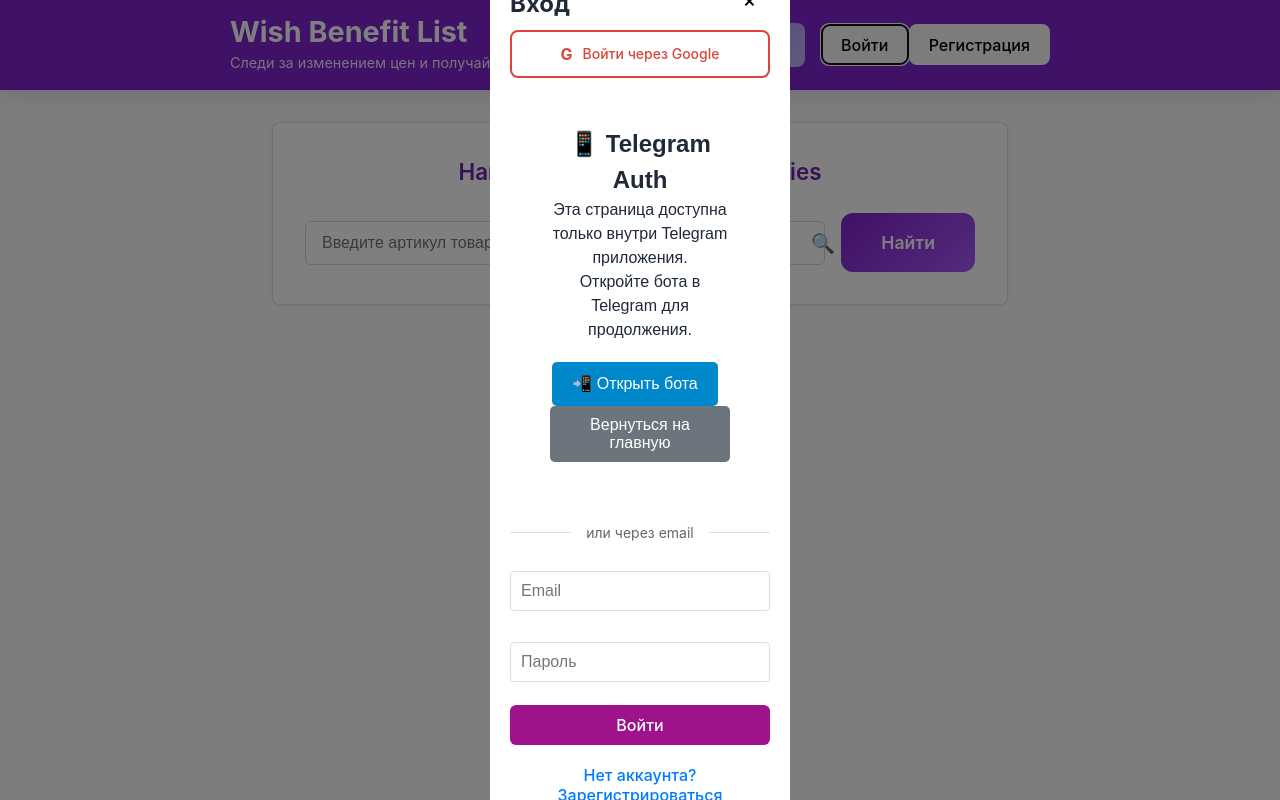
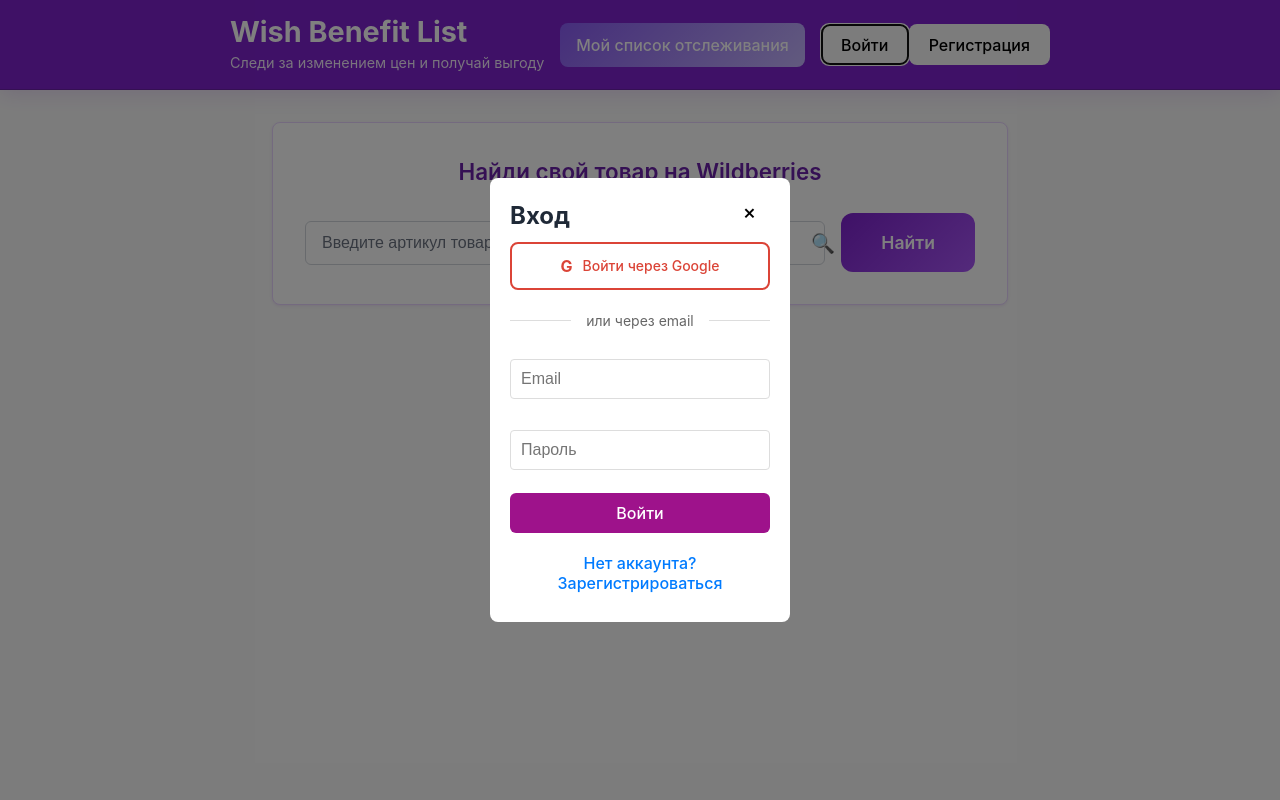
Before and after one commit to ytbobvtyz/market2react, a React (Vite) app in the folder frontend/: page / in a window 1280 px wide. Both pictures are taken after a click on the button "Войти". Built offline with nearby package versions, Linux system fonts and the light colour scheme; no server answers.

Commit message:
front - отключена авторизация через telegram в AuthModal

```diff
--- a/frontend/src/components/AuthModal.jsx
+++ b/frontend/src/components/AuthModal.jsx
@@ -3,7 +3,7 @@
 import './AuthModal.css';
 // Добавляем импорт OAuthButton
 import OAuthButton from './OAuthButton';
-import TelegramAuth from './TelegramAuth';
+// import TelegramAuth from './TelegramAuth';
 
 export function AuthModal({ isLoginMode, onClose, onLogin, switchMode }) {
   const [formData, setFormData] = useState({
@@ -175,19 +175,19 @@
   };
 
   // Обработчик
-  const handleTelegramAuth = async (userData) => {
-    try {
-      const response = await api.post('/auth/telegram', userData);
-      localStorage.setItem('access_token', response.data.access_token);
-      onLogin({
-        user: response.data.user,
-        token: response.data.access_token
-      });
-      onClose();
-    } catch (error) {
-      setErrors({ general: 'Ошибка авторизации через Telegram' });
-    }
-  };
+  // const handleTelegramAuth = async (userData) => {
+  //   try {
+  //     const response = await api.post('/auth/telegram', userData);
+  //     localStorage.setItem('access_token', response.data.access_token);
+  //     onLogin({
+  //       user: response.data.user,
+  //       token: response.data.access_token
+  //     });
+  //     onClose();
+  //   } catch (error) {
+  //     setErrors({ general: 'Ошибка авторизации через Telegram' });
+  //   }
+  // };
 
   return (
     <div className="modal-overlay">
@@ -208,10 +208,10 @@
             onSuccess={handleOAuthSuccess}
             onError={handleOAuthError}
           />
-          <TelegramAuth
+          {/* <TelegramAuth
             botUsername="WishbenefitBot"
             onAuth={handleTelegramAuth}
-          />
+          /> */}
         </div>
 
         <div className="divider">
```
